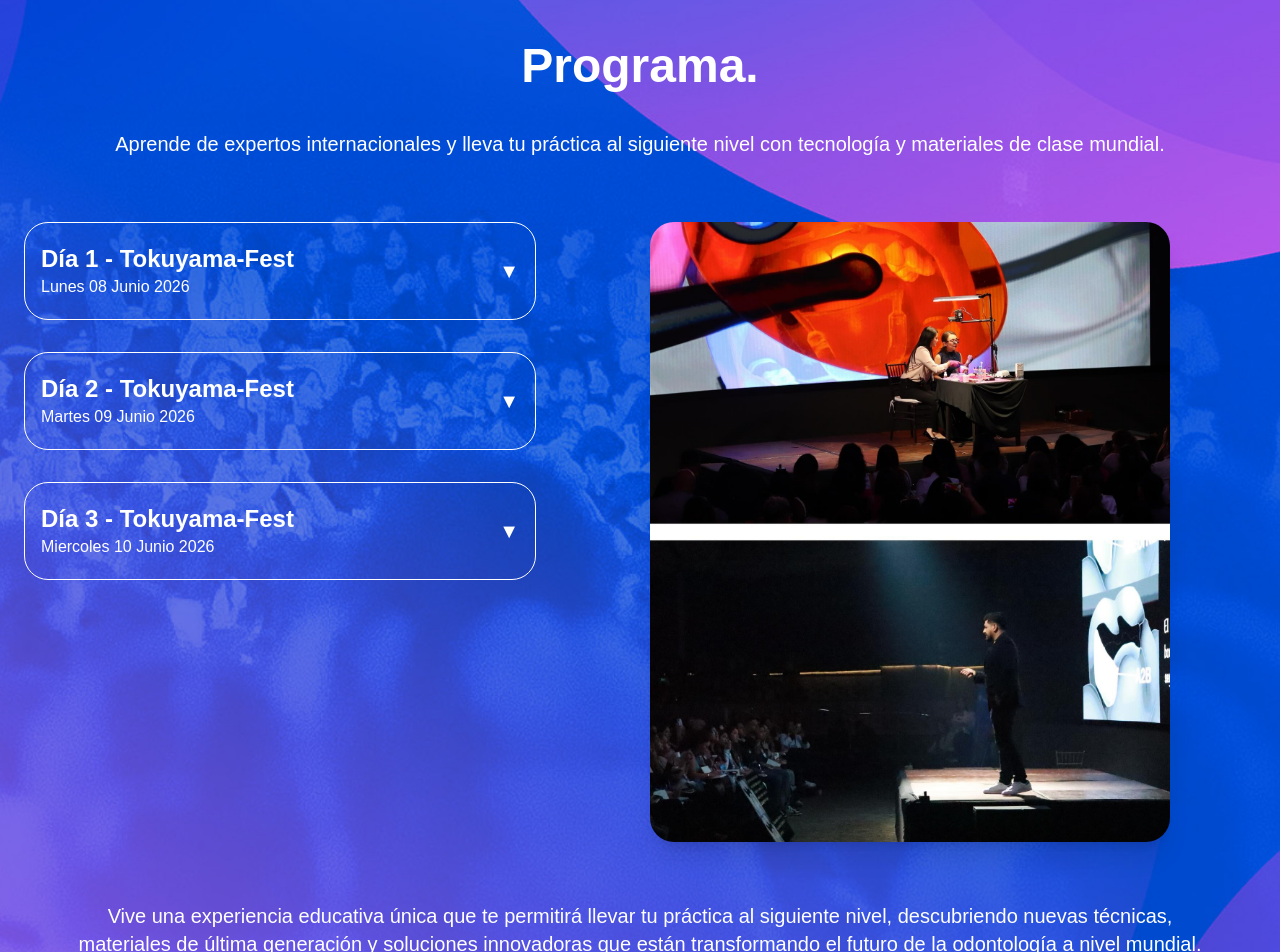
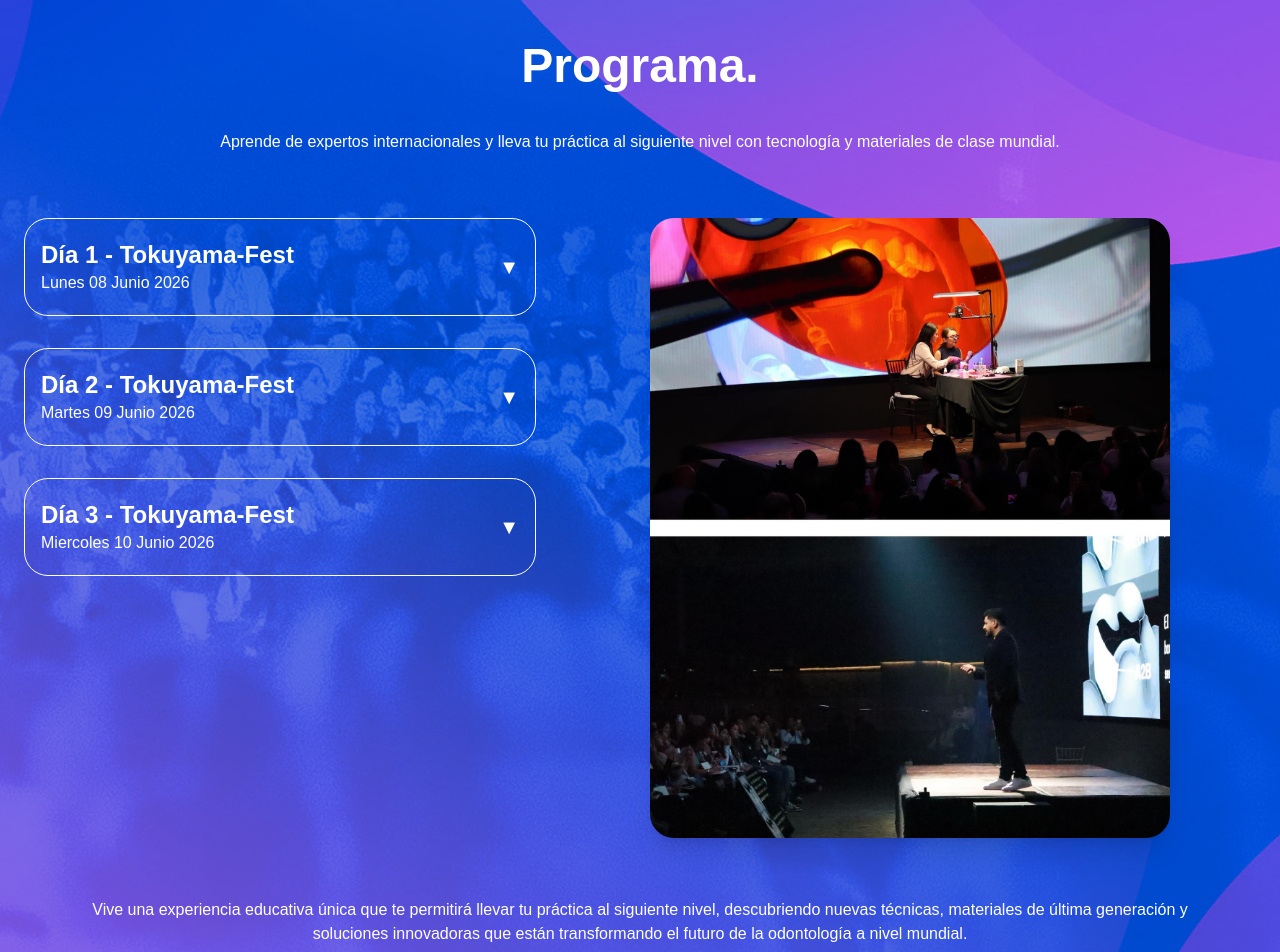
Before and after one commit to gaelbalsas18-byte/TokuyamaFest, a Next.js app: page / in a window 1280 px wide. Shown: the part 2060-3012 px from the top of the page. Built offline with nearby package versions, Linux system fonts and the light colour scheme.

Commit message:
tamañoprograma1

```diff
--- a/components/sections/Programa.tsx
+++ b/components/sections/Programa.tsx
@@ -90,7 +90,7 @@ export default function Programa() {
           initial={{ opacity: 0, y: 20 }}
           whileInView={{ opacity: 1, y: 0 }}
           transition={{ delay: 0.3 }}
-          className="mt-10 max-w-6xl md:text-xl text-center text-white mx-auto text-base "
+          className="mt-10 max-w-6xl md:text-base text-center text-white mx-auto text-base "
         >
           Aprende de expertos internacionales y lleva tu práctica al siguiente nivel
           con tecnología y materiales de clase mundial.
@@ -221,7 +221,7 @@ export default function Programa() {
           initial={{ opacity: 0, y: 20 }}
           whileInView={{ opacity: 1, y: 0 }}
           transition={{ delay: 0.3 }}
-          className="mt-15 max-w-6xl md:text-xl text-center text-white mx-auto text-base"
+          className="mt-15 max-w-6xl md:text-base text-center text-white mx-auto text-base"
         >
         Vive una experiencia educativa única que te permitirá llevar tu práctica al siguiente nivel, descubriendo nuevas técnicas, materiales de última generación y soluciones innovadoras que están transformando el futuro de la odontología a nivel mundial.
         </motion.h2>
```
